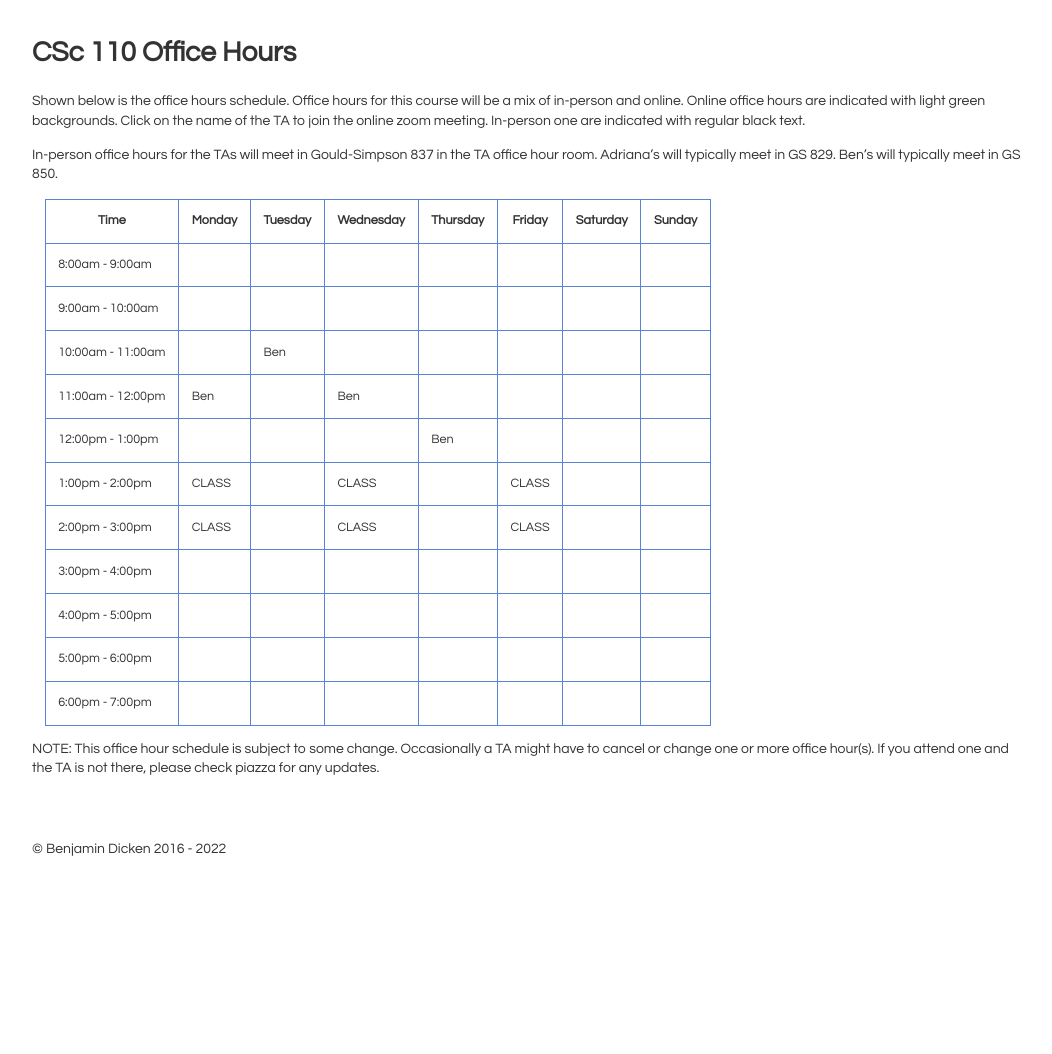
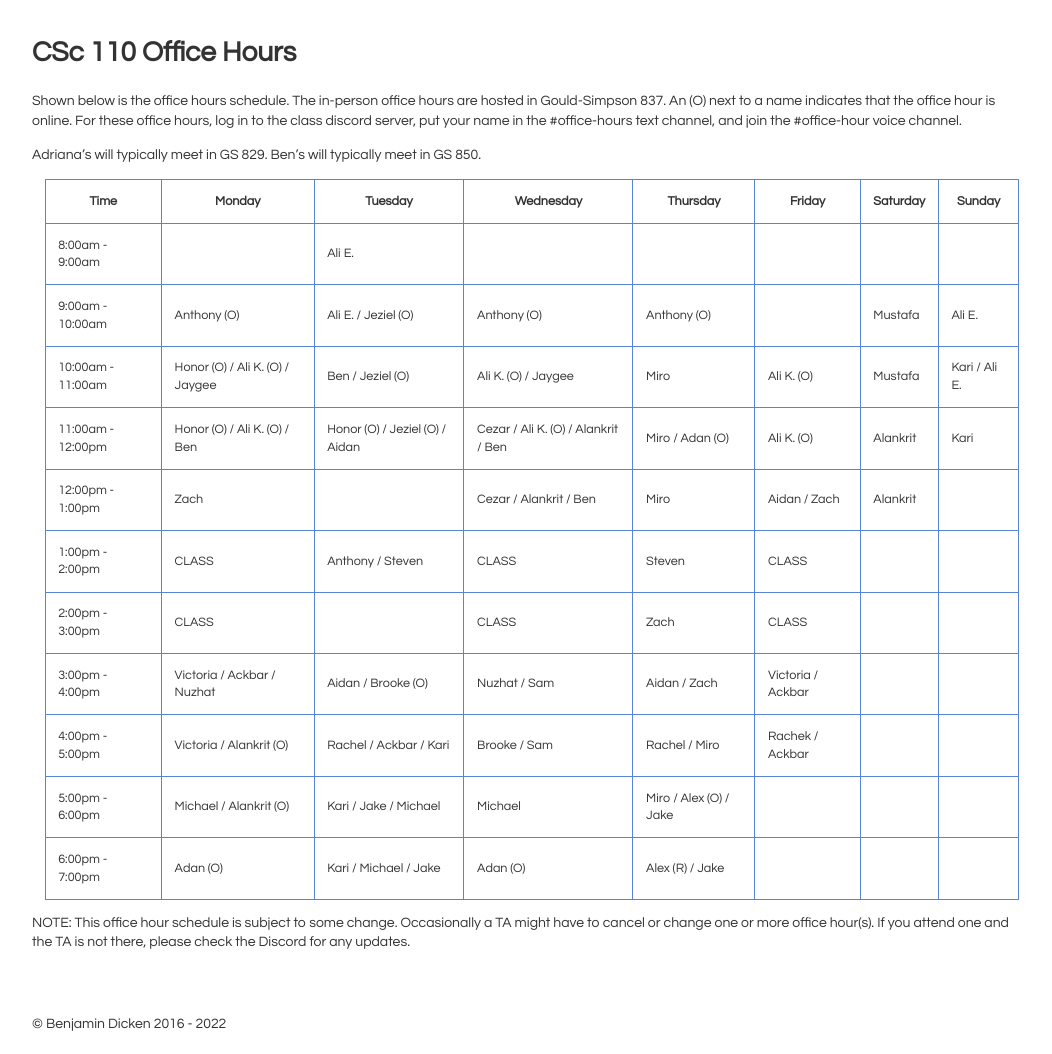
Before and after one commit to bddicken/cs110fall2022website, a Jekyll site: the page built from office_hours/index.md, in a window 1280 px wide. Shown: the whole page, without its empty margins (108-1160 px from the left). Built offline with Jekyll 4.4.1, drawn with Linux system fonts in a browser that asks for light colours; before the commit the page ends 956 px from its top, so only the background shows below that.

Commit message:
Swap TAs

```diff
--- a/office_hours/index.md
+++ b/office_hours/index.md
@@ -18,30 +18,27 @@ a {
 
 
 Shown below is the office hours schedule.
-Office hours for this course will be a mix of in-person and online.
-Online office hours are indicated with light green backgrounds.
-Click on the name of the TA to join the online zoom meeting.
-In-person one are indicated with regular black text.
+The in-person office hours are hosted in Gould-Simpson 837.
+An (O) next to a name indicates that the office hour is online.
+For these office hours, log in to the class discord server, put your name in the #office-hours text channel, and join the #office-hour voice channel.
 
-In-person office hours for the TAs will meet in Gould-Simpson 837 in the TA office hour room.
 Adriana's will typically meet in GS 829.
 Ben's will typically meet in GS 850.
 
-
 | Time | Monday | Tuesday | Wednesday | Thursday | Friday | Saturday | Sunday |
 |---|---|---|---|---|---|
-| 8:00am - 9:00am   | | | | | | | |
-| 9:00am - 10:00am  | | | | | | | |
-| 10:00am - 11:00am | | Ben | | | | | |
-| 11:00am - 12:00pm | Ben | | Ben | | | |  |
-| 12:00pm - 1:00pm  | | | | Ben | | | |
-| 1:00pm - 2:00pm   | CLASS | | CLASS | | CLASS | | |
-| 2:00pm - 3:00pm   | CLASS | | CLASS | | CLASS | | |
-| 3:00pm - 4:00pm   | | | | | | | |
-| 4:00pm - 5:00pm   | | | | | | | |
-| 5:00pm - 6:00pm   | | | | | | | |
-| 6:00pm - 7:00pm   | | | | | | | |
+| 8:00am - 9:00am   | | Ali E. | | | | | |
+| 9:00am - 10:00am  | Anthony (O) | Ali E. / Jeziel (O) | Anthony (O) | Anthony (O) | | Mustafa | Ali E. |
+| 10:00am - 11:00am | Honor (O) / Ali K. (O) / Jaygee | Ben / Jeziel (O) | Ali K. (O) / Jaygee | Miro | Ali K. (O) | Mustafa | Kari / Ali E. |
+| 11:00am - 12:00pm | Honor (O) / Ali K. (O) / Ben | Honor (O) / Jeziel (O) / Aidan | Cezar / Ali K. (O)  / Alankrit / Ben | Miro / Adan (O) | Ali K. (O) | Alankrit | Kari |
+| 12:00pm - 1:00pm  | Zach | | Cezar / Alankrit / Ben | Miro | Aidan / Zach | Alankrit | |
+| 1:00pm - 2:00pm   | CLASS | Anthony / Steven | CLASS | Steven | CLASS | | |
+| 2:00pm - 3:00pm   | CLASS | | CLASS | Zach | CLASS | | |
+| 3:00pm - 4:00pm   | Victoria / Ackbar / Nuzhat | Aidan / Brooke (O) | Nuzhat / Sam | Aidan / Zach | Victoria / Ackbar | | |
+| 4:00pm - 5:00pm   | Victoria / Alankrit (O) | Rachel / Ackbar / Kari | Brooke / Sam | Rachel / Miro | Rachek / Ackbar | | |
+| 5:00pm - 6:00pm   | Michael / Alankrit (O) | Kari / Jake / Michael | Michael | Miro / Alex (O) / Jake | | | |
+| 6:00pm - 7:00pm   | Adan (O) | Kari / Michael / Jake | Adan (O) | Alex (R) / Jake | | | |
 
 NOTE: This office hour schedule is subject to some change.
 Occasionally a TA might have to cancel or change one or more office hour(s).
-If you attend one and the TA is not there, please check piazza for any updates.
+If you attend one and the TA is not there, please check the Discord for any updates.
```
